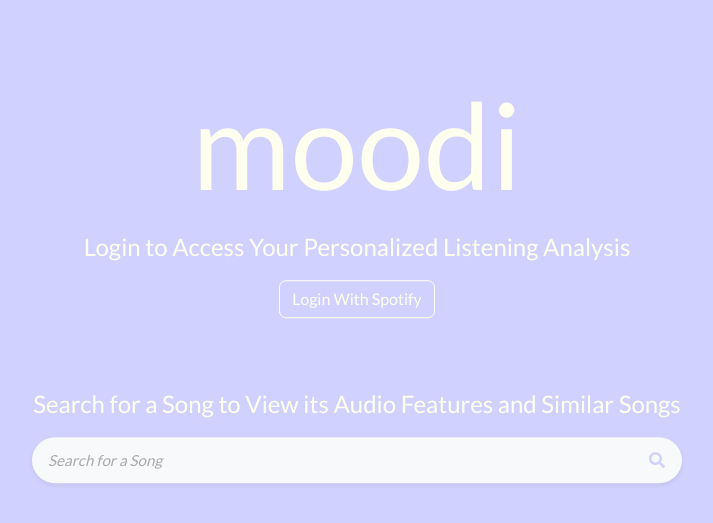
After one commit to fwang356/enhancify, a Flask app: template templates/home.html in a window 1280 px wide. The commit adds this page. Shown: the top 523 px of the page, without its empty margins (283-996 px from the left). Run offline with Flask 2, Linux system fonts and the light colour scheme; the template is opened without the code that fills it, so the values that code supplies are empty; parts of the project's set-up code (start-up, migrations or seed data) failed here and were passed over; some libraries are stand-ins or nearby versions.

Commit message:
Finish homepage design

```diff
--- a/app.py
+++ b/app.py
@@ -13,7 +13,7 @@ app = Flask(__name__)
 
 os.environ['SPOTIPY_CLIENT_ID'] = cid
 os.environ['SPOTIPY_CLIENT_SECRET'] = secret
-os.environ['SPOTIPY_REDIRECT_URI'] = 'http://localhost:5000/callback'
+os.environ['SPOTIPY_REDIRECT_URI'] = 'http://localhost:8888/callback'
 
 auth_manager = SpotifyClientCredentials(client_id=cid,
                                         client_secret=secret)
--- a/main.py
+++ b/main.py
@@ -17,7 +17,7 @@ username = ""
 scope = 'user-top-read playlist-modify-public'
 token = util.prompt_for_user_token(username, scope)
 
-time_range = short_term
+time_range = "short_term"
 
 
 # Returns list of user's top ten track id's
--- /dev/null
+++ b/static/css/style.css
@@ -0,0 +1,67 @@
+head, body, html {
+    color: ivory;
+    background-color: #d1d1ff;
+    font-family: 'Lato', sans-serif;
+}
+
+.content {
+    margin: 0;
+    position: absolute;
+    top: 35%;
+    left: 50%;
+    -ms-transform: translate(-50%, -50%);
+    transform: translate(-50%, -50%);
+    width: 650px;
+}
+
+.form-control {
+    border-radius: 70px;
+    border: 1.5px solid ivory;
+    width: 400px;
+}
+
+.form-control:focus {
+    box-shadow: none;
+}
+
+.form-control::placeholder {
+    font-size: 0.95rem;
+    color: #aaa;
+    font-style: italic;
+}
+
+.btn-outline-light {
+    color: ivory;
+    border-color: ivory;
+    border-radius: 7px;
+}
+
+.btn-outline-light:hover {
+    color:#d1d1ff;
+}
+
+h1{
+    font-size: 120px;
+    padding-top: 72px;
+}
+
+h2{
+    font-size: 24px;
+    padding-top: 180px;
+    padding-bottom: 10px;
+}
+
+
+h3{
+    font-size: 24px;
+    padding-top: 72px;
+    padding-bottom: 10px;
+}
+
+.form {
+    margin-top: 20px;
+}
+
+#content {
+    width: 70%;
+}
--- a/templates/base.html
+++ b/templates/base.html
@@ -4,7 +4,10 @@
     <meta charset="UTF-8">
     <meta http-equiv="X-UA-Compatible" content="IE=edge">
     <meta name="viewport" content="width=device-width, initial-scale=1.0">
-    <link rel="stylesheet" href="{{ url_for('static', filename='css/main.css') }}">
+    <link rel="stylesheet" href='https://fonts.googleapis.com/css?family=Lato&display=swap'>
+    <link rel="stylesheet" href="https://stackpath.bootstrapcdn.com/bootstrap/4.3.1/css/bootstrap.min.css" integrity="sha384-ggOyR0iXCbMQv3Xipma34MD+dH/1fQ784/j6cY/iJTQUOhcWr7x9JvoRxT2MZw1T" crossorigin="anonymous">
+    <link rel="stylesheet" href='https://use.fontawesome.com/releases/v5.7.2/css/all.css'>
+    <link rel="stylesheet" href="{{ url_for('static', filename='css/style.css') }}">
     {% block head%}{%endblock%}
 </head>
 <body>
--- /dev/null
+++ b/templates/home.html
@@ -0,0 +1,41 @@
+{% extends "base.html" %}
+
+{% block head%}
+<h1 style="text-align: center"> moodi </h1>
+{%endblock%}
+
+{% block body%}
+<div style="text-align: center" class="content">
+    <h2 style="text-align: center">Login to Access Your Personalized Listening Analysis</h2>
+    <button type="log-in-button", class="btn btn-outline-light">Login With Spotify</button>
+    <br>
+    <!-- <table>
+
+        <tr>
+            <th>Name</th>
+            <th>Artist</th>
+            <th></th>
+        </tr>
+        {% for track in top_tracks %}
+            <tr>
+                <td>{{ sp.track(track)['name'] }}</td>
+                <td>{{ sp.track(track)['artists'][0]['name'] }}</td>
+                <td>
+                    <a href="/recs/{{track}}">Similar Songs</a>
+                </td>
+            </tr>
+        {% endfor %}
+    </table> -->
+    <h3>Search for a Song to View its Audio Features and Similar Songs</h3>
+    <form action="">
+        <div class="p-1 bg-light rounded rounded-pill shadow-sm mb-4">
+          <div class="input-group">
+            <input type="search" placeholder="Search for a Song" aria-describedby="search-button" class="form-control border-0 bg-light">
+            <div class="input-group-append">
+              <button id="search-button" type="submit" class="btn btn-link text-primary"><i class="fa fa-search" style="color:#d1d1ff"></i></button>
+            </div>
+          </div>
+        </div>
+    </form>
+</div>
+{%endblock%}
```
Also changed, not shown: static/css/main.css (deleted, +0 -36 lines), templates/index.html (deleted, +0 -34 lines).
